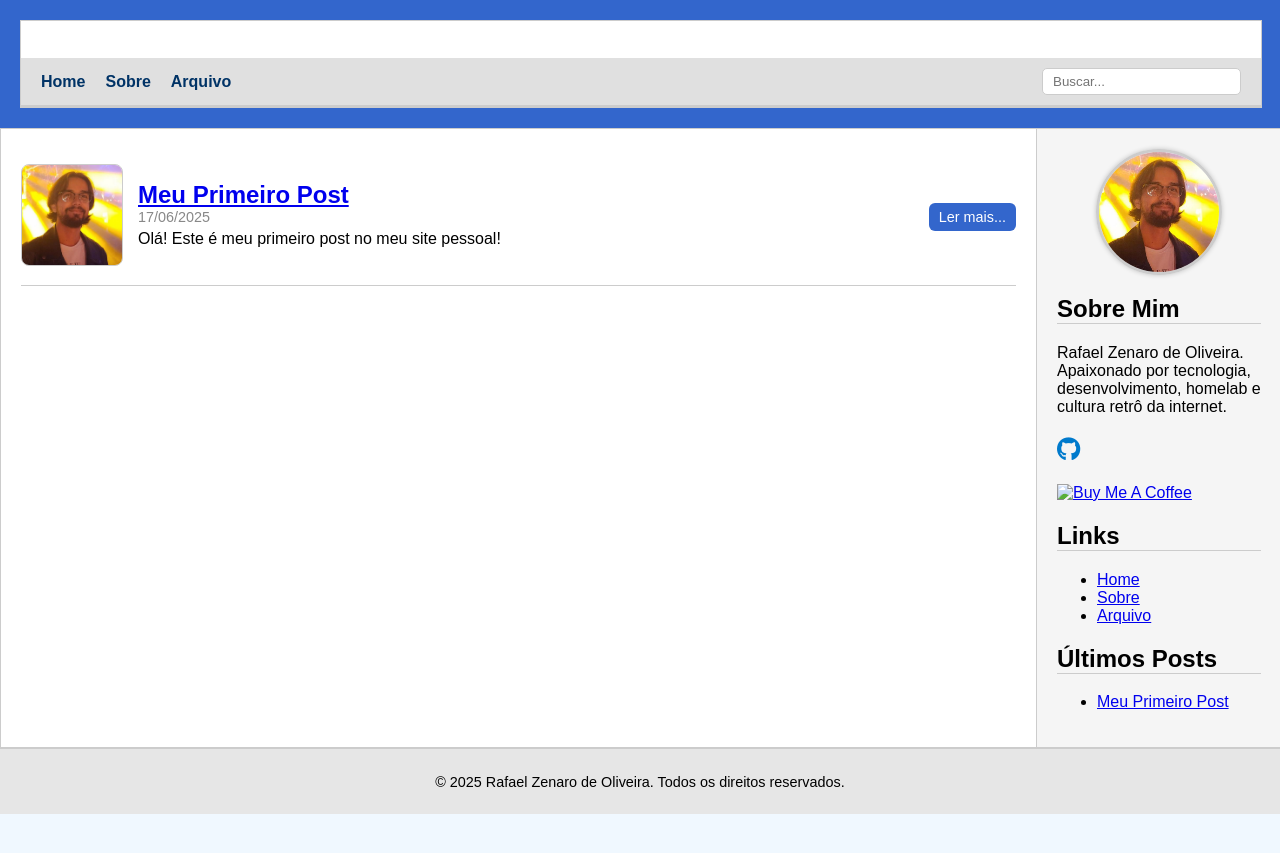
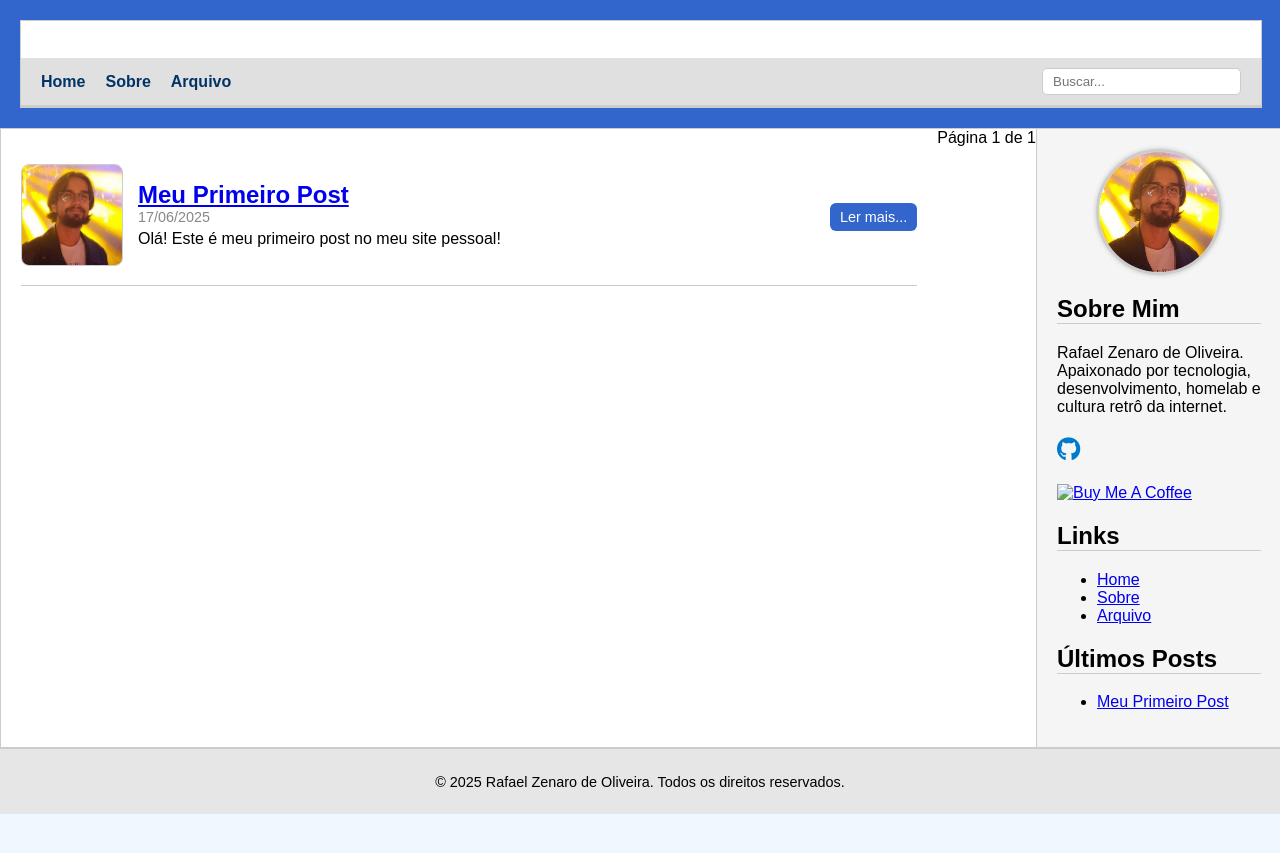
Before and after one commit to zenaror/zenaror.github.io, a Jekyll site: the page built from index.html, in a window 1280 px wide. Shown: the top 853 px of the page. Built offline with Jekyll 4.4.1, drawn with Linux system fonts in a browser that asks for light colours; the list of posts is cut into pages by our own code.

Commit message:
Atualizar o default.html

```diff
--- a/_layouts/default.html
+++ b/_layouts/default.html
@@ -23,6 +23,23 @@
       {{ content }}
     </main>
 
+{% for post in paginator.posts %}
+  <!-- Layout dos posts -->
+{% endfor %}
+
+<!-- Links de paginação -->
+<div class="pagination">
+  {% if paginator.previous_page %}
+    <a href="{{ paginator.previous_page_path }}">« Página anterior</a>
+  {% endif %}
+
+  Página {{ paginator.page }} de {{ paginator.total_pages }}
+
+  {% if paginator.next_page %}
+    <a href="{{ paginator.next_page_path }}">Próxima página »</a>
+  {% endif %}
+</div>
+
     <aside class="sidebar">
       {% include sidebar.html %}
     </aside>
```
